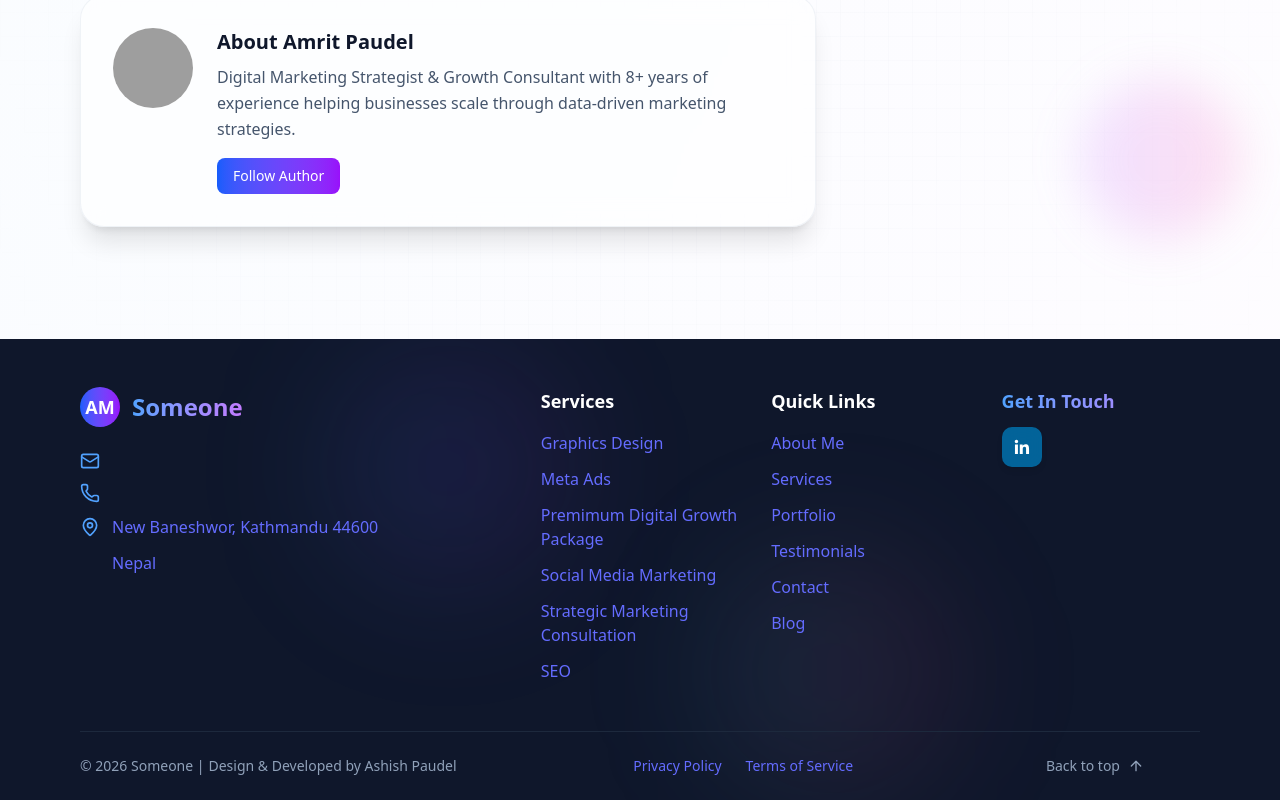
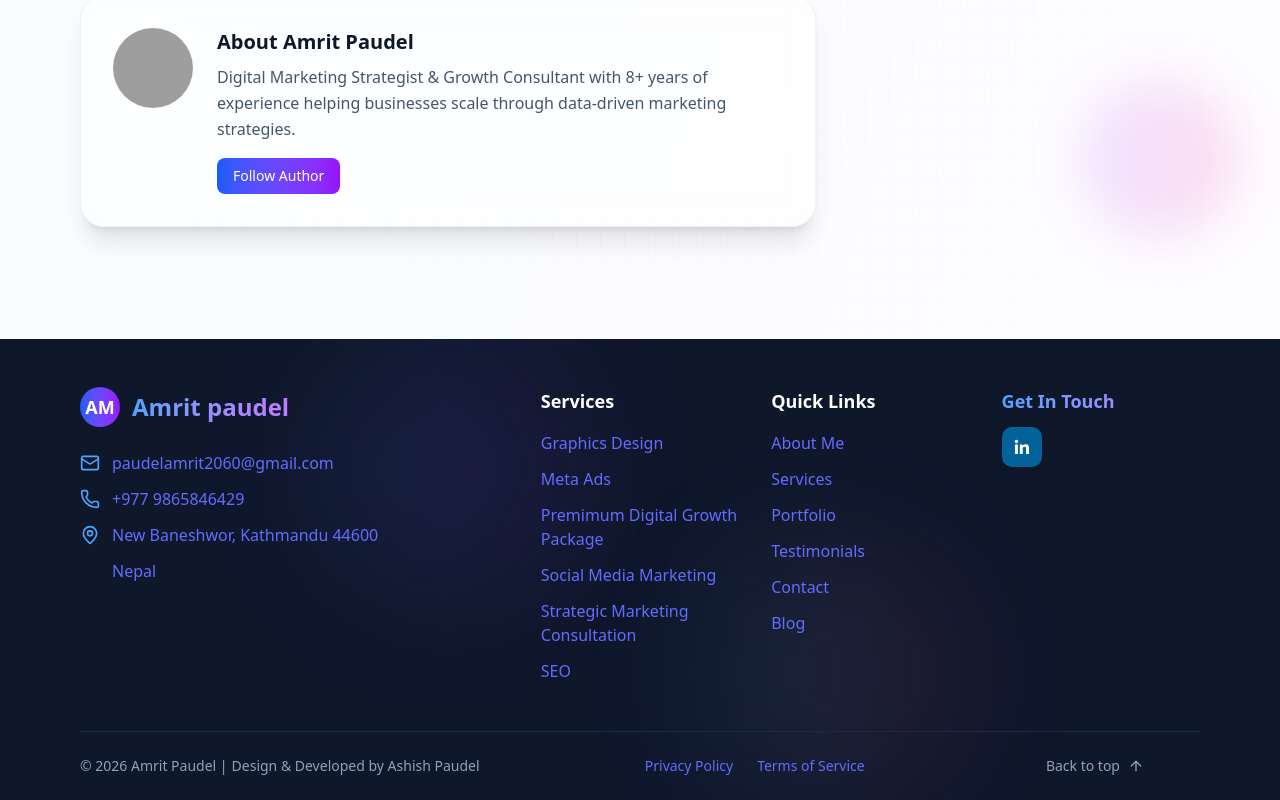
Before and after one commit to ashishpaudel123/AmritPaudel, a React (Vite) app: page /blog/1 in a window 1280 px wide. Shown: the part 3268-4068 px from the top of the page. Built offline with nearby package versions, Linux system fonts and the light colour scheme; grey boxes are pictures that could not be loaded.

Commit message:
fix: update personal information in HeroSection and Footer components

```diff
--- a/src/components/about-section.tsx
+++ b/src/components/about-section.tsx
@@ -23,7 +23,7 @@ export function AboutSection() {
             data-aos="fade-right"
             data-aos-duration="1000"
           >
-            {/* <img src="hero.png" alt="Amrit Paudel" /> */}
+            <img src="hero.png" alt="Amrit Paudel" />
           </div>
 
           {/* Right Side - Content */}
--- a/src/components/footer.tsx
+++ b/src/components/footer.tsx
@@ -41,7 +41,7 @@ export function Footer() {
                     AM
                   </div>
                   <span className="text-2xl font-bold bg-gradient-to-r from-blue-400 to-purple-400 bg-clip-text text-transparent">
-                    Someone
+                    Amrit paudel
                   </span>
                 </div>
               </div>
@@ -51,12 +51,12 @@ export function Footer() {
                 <div className="flex items-center space-x-3 text-slate-300">
                   <Mail className="w-5 h-5 text-blue-400" />
                   <a href="mailto:paudelamrit2060@gmail.com">
-                    {/* paudelamrit2060@gmail.com */}
+                    paudelamrit2060@gmail.com
                   </a>
                 </div>
                 <div className="flex items-center space-x-3 text-slate-300">
                   <Phone className="w-5 h-5 text-blue-400" />
-                  {/* <a>+977 9865846429</a> */}
+                  <a>+977 9865846429</a>
                 </div>
                 <div className="flex items-center space-x-3 text-slate-300">
                   <MapPin className="w-5 h-5 text-blue-400" />
@@ -163,7 +163,7 @@ export function Footer() {
           <div className="flex flex-col md:flex-row justify-between items-center">
             {/* Copyright */}
             <div className="flex items-center space-x-1 text-slate-400 text-sm">
-              <span>© {currentYear} Someone | </span>
+              <span>© {currentYear} Amrit Paudel | </span>
               <span>Design & Developed by Ashish Paudel</span>
             </div>
 
--- a/src/components/hero-section.tsx
+++ b/src/components/hero-section.tsx
@@ -31,7 +31,7 @@ export function HeroSection() {
                 <div className="inline-block">
                   <h1 className="text-5xl md:text-6xl lg:text-7xl font-extrabold tracking-tight mb-2">
                     <span className="text-slate-900 dark:text-white drop-shadow-sm">
-                      I'm Someone
+                      I'm Amrit Paudel
                     </span>
                   </h1>
                   <div className="h-1 w-24 bg-gradient-to-r from-blue-600 via-purple-600 to-pink-600 rounded-full"></div>
```
